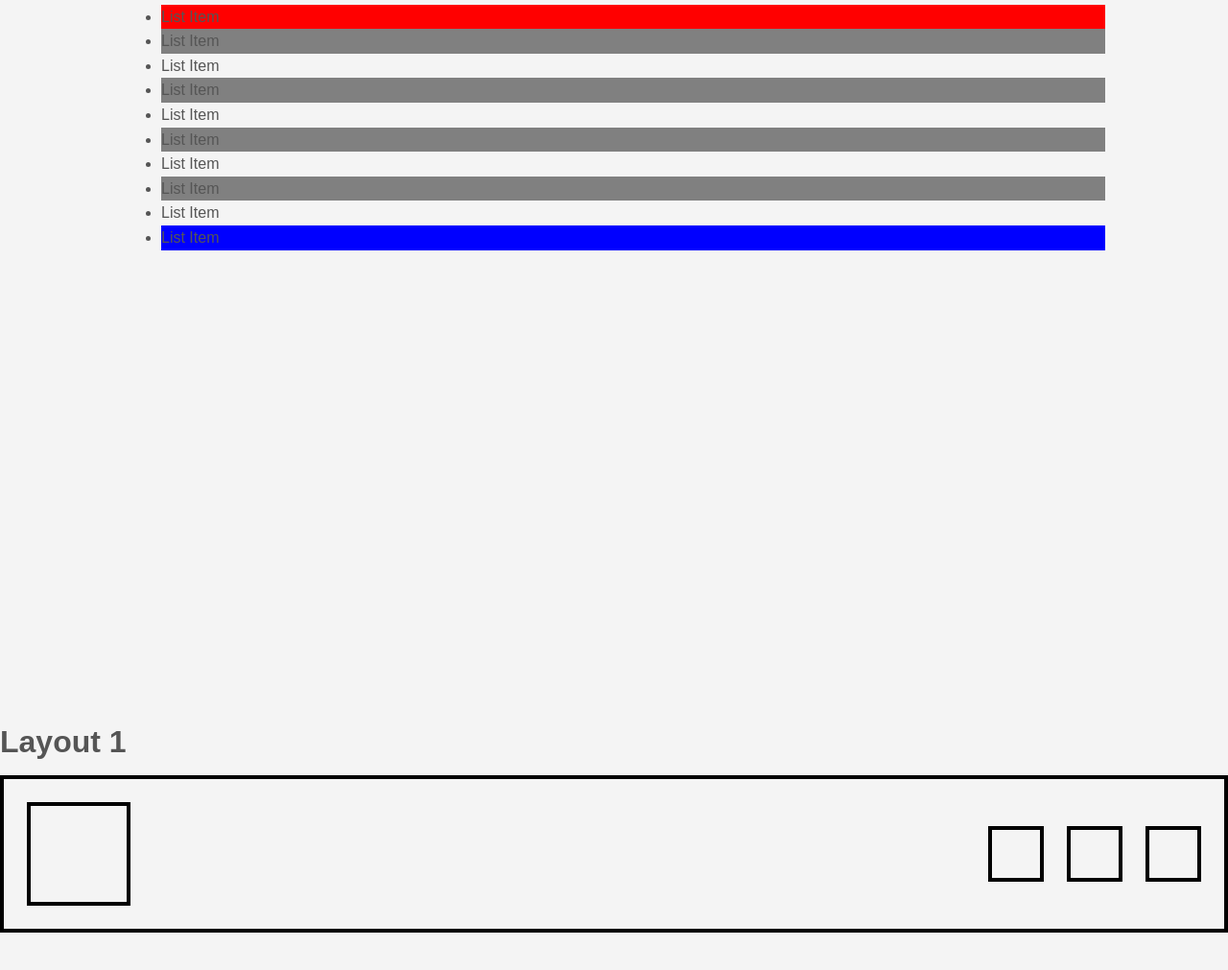
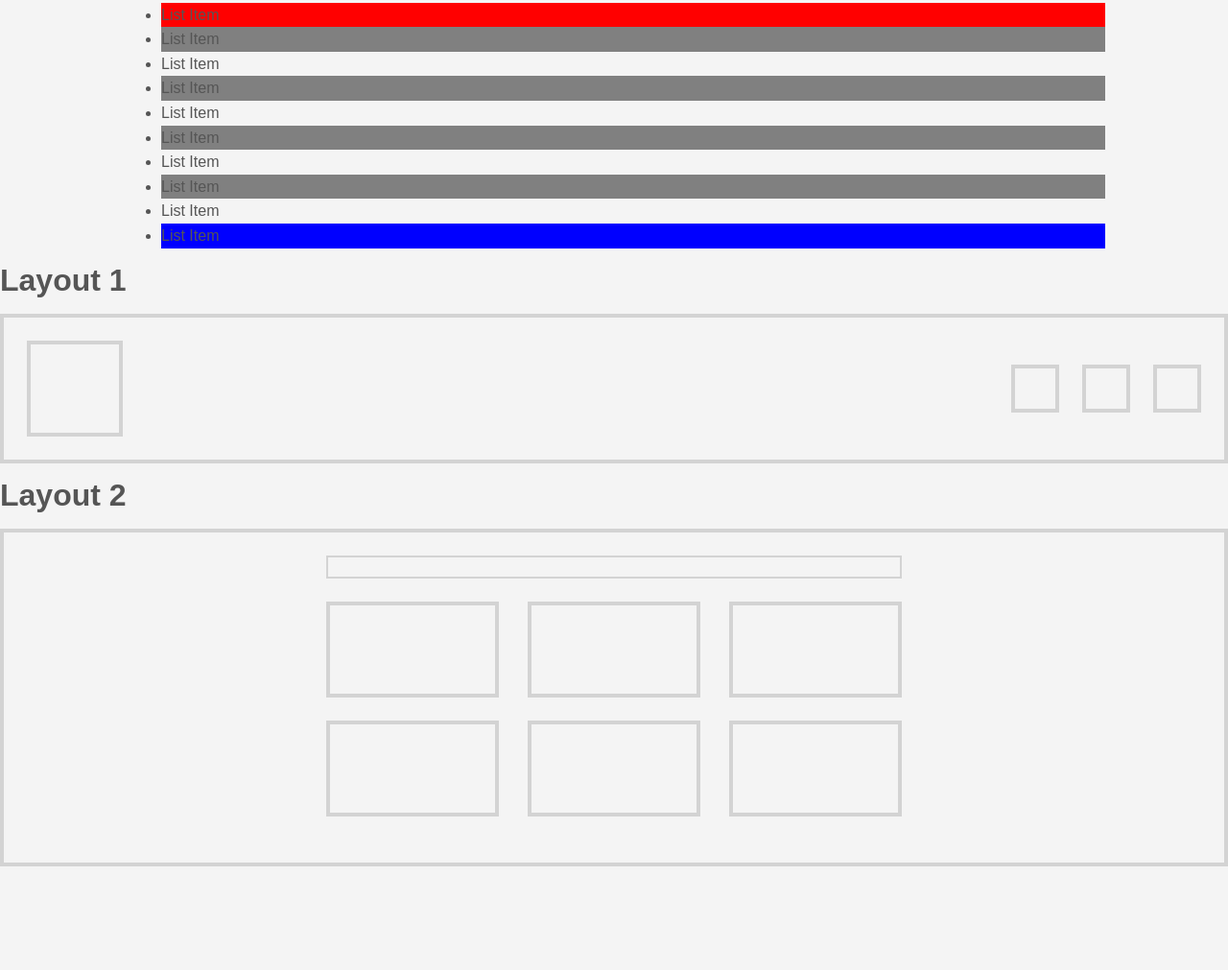
Before and after one commit to michaelrodriguezg99/HTML-CSS-FLEXBOX, a plain HTML site: page index.html in a window 1280 px wide. Shown: the part 2030-3041 px from the top of the page at 96% size. Before the commit the page ends 3002 px from the top, so only its background shows below. Drawn offline with Linux system fonts and the light colour scheme.

Commit message:
Layout 2 finished

```diff
--- a/CSS/style.css
+++ b/CSS/style.css
@@ -1,3 +1,6 @@
+*{
+  box-sizing: border-box;
+}
 body {
   background-color: #f4f4f4;
   color: #555555;
@@ -185,14 +188,14 @@ a:visited {
 }
 
 .container-box{
-  border: 4px solid black;
+  border: 4px solid lightgray;
   display: flex;
   justify-content: space-between;
   padding: 24px;
 }
 
 .box{
-  border: 4px solid black;
+  border: 4px solid lightgray;
   width: 100px;
   height: 100px;
 }
@@ -207,3 +210,35 @@ a:visited {
   display: flex;
   align-items: center;
 }
+
+.container-box2{
+  border: 4px solid lightgray;
+  padding: 24px;
+  display: flex;
+  justify-content: center;
+}
+
+.row{
+  width: 100%;
+  max-width: 600px;
+}
+
+.title{
+  border: 2px solid lightgray;
+  width: 100%;
+  height: 24px;
+  margin-bottom: 24px;
+}
+
+.box-small2{
+  border: 4px solid lightgray;
+  width: 30%;
+  height: 100px;
+  margin-bottom: 24px;
+}
+
+.box-wrapper2{
+  display: flex;
+  flex-wrap: wrap;
+  justify-content: space-between;
+}
--- a/index.html
+++ b/index.html
@@ -133,9 +133,7 @@
 
     <a class="fix-me button" href="">Hello</a>
 
-    <div style="margin-top: 500px"></div>
-
-    <h1> Layout 1</h1>
+    <h1>Layout 1</h1>
     <div class="container-box">
       <div class="box"></div>
       <div class="box-wrapper">
@@ -145,7 +143,21 @@
       </div>
     </div>
 
+    <h1>Layout 2</h1>
+    <div class="container-box2">
+      <div class="row">
+        <div class="title"></div>
+        <div class="box-wrapper2">
+          <div class="box-small2"></div>
+          <div class="box-small2"></div>
+          <div class="box-small2"></div>
+          <div class="box-small2"></div>
+          <div class="box-small2"></div>
+          <div class="box-small2"></div>
+        </div>
+      </div>
+    </div>
 
-
+    <div style="margin-top: 500px"></div>
   </body>
 </html>
```
Also changed, not shown: 1 other file.
